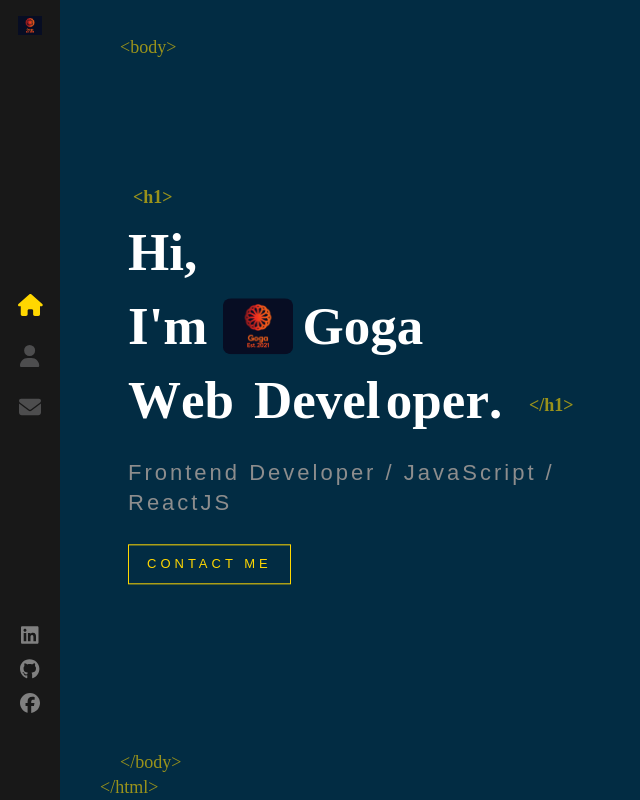
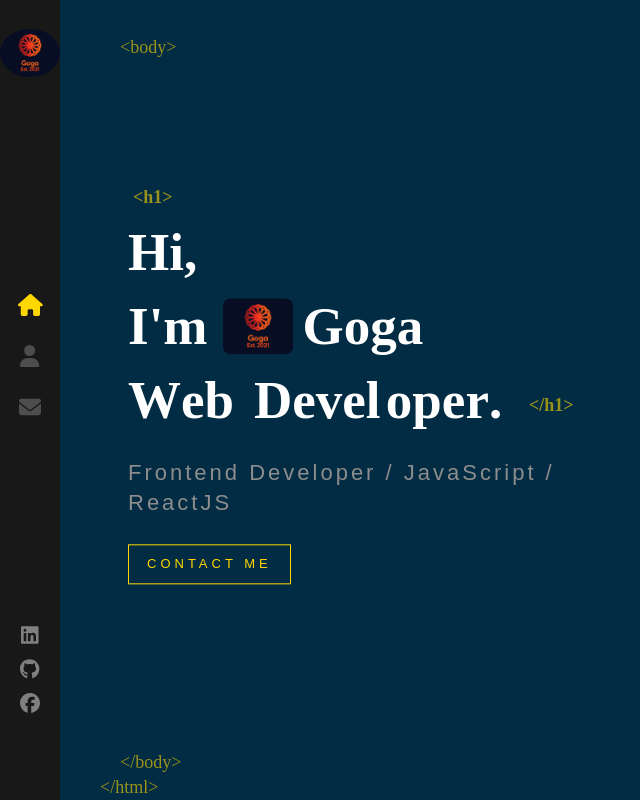
Before and after one commit to GogaImerlishvili/Portfolio__Website, a React (Create React App) app: page / in a window 1280 px wide. Shown: the whole page, without its empty margins (0-640 px from the left). Built offline with nearby package versions, Linux system fonts and the light colour scheme.

Commit message:
fixed logo style

```diff
--- a/src/components/Sidebar/index.scss
+++ b/src/components/Sidebar/index.scss
@@ -13,15 +13,16 @@
     padding: 8px 0;
 
 
+
 img{
     display: block;
     margin: 8px auto;
-    width: 24px;
+    width: 60px;
     height: auto;
+    border-radius: 50%;
+    margin-top: 35%;
 
-    &.sub-logo{
-        width: 50px;
-    }
+
 }
 }
 
```
